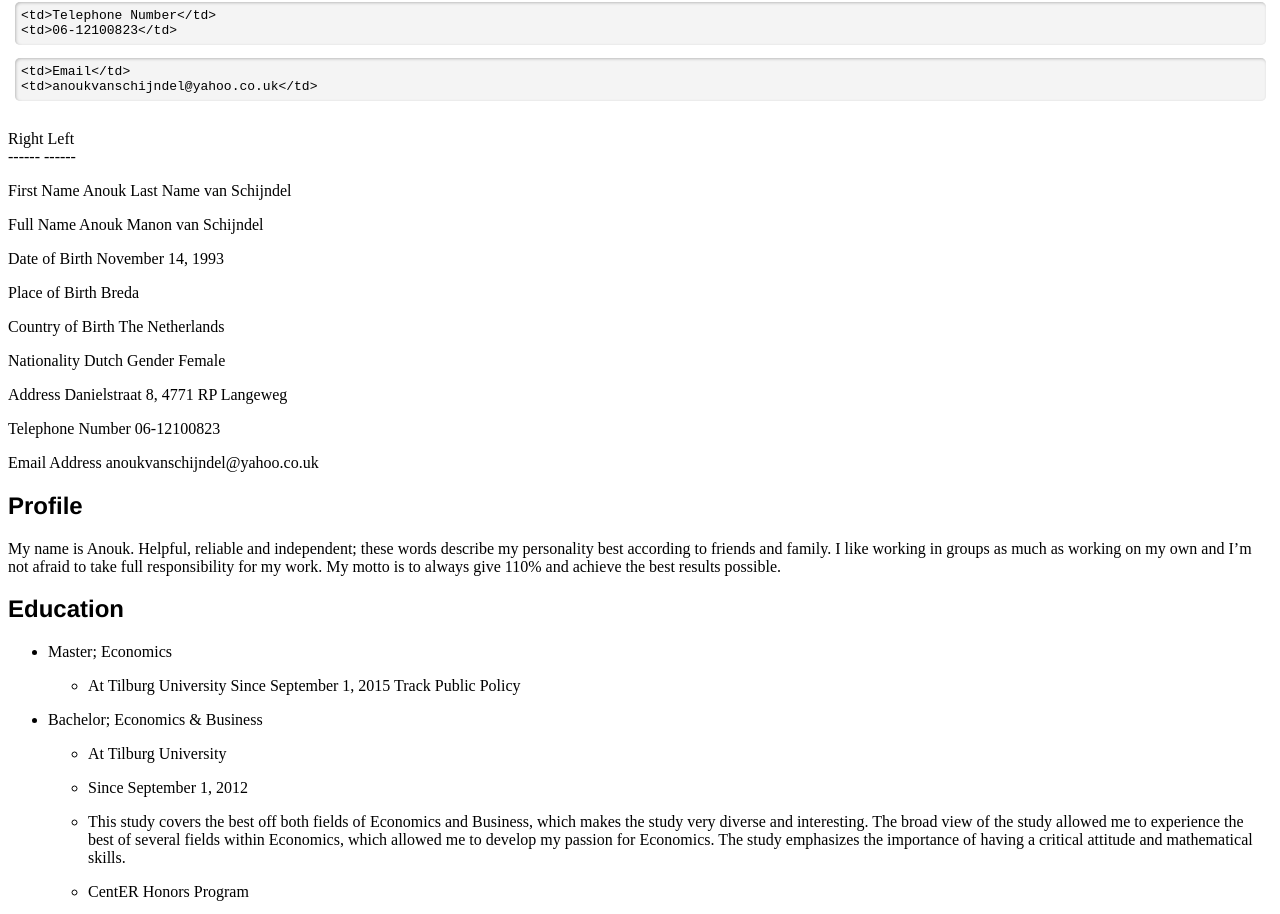
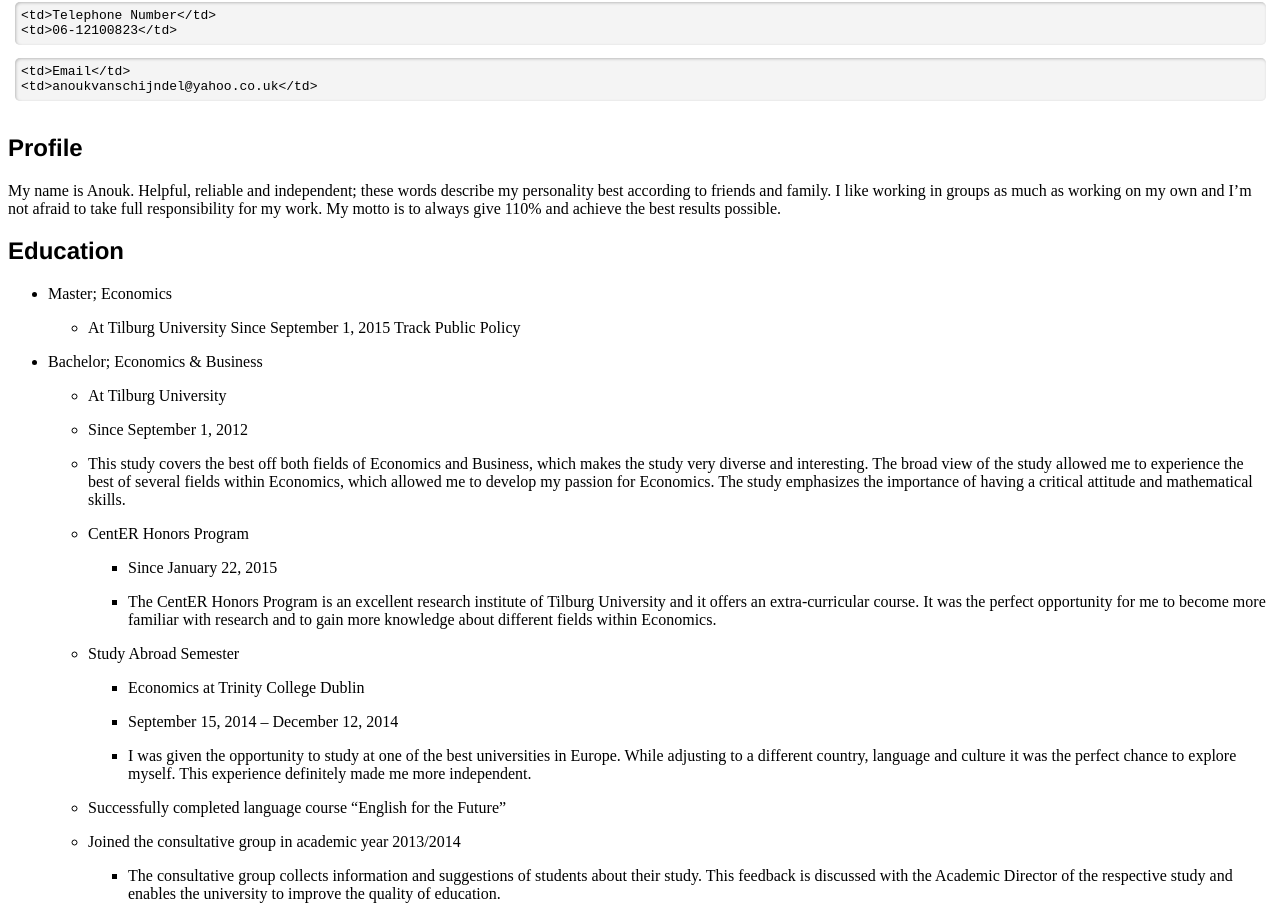
Before and after one commit to AnoukvanSchijndel/second-repo, a plain HTML site: page index.html in a window 1280 px wide. Shown: the part 817-1731 px from the top of the page. Drawn offline with Linux system fonts and the light colour scheme.

Commit message:
First pages commit

```diff
--- a/index.html
+++ b/index.html
@@ -65,17 +65,6 @@
 &lt;td&gt;anoukvanschijndel@yahoo.co.uk&lt;/td&gt;</code></pre>
 </tr>
 </table>
-<p>Right Left<br />
------- ------</p>
-<p>First Name Anouk Last Name van Schijndel</p>
-<p>Full Name Anouk Manon van Schijndel</p>
-<p>Date of Birth November 14, 1993</p>
-<p>Place of Birth Breda</p>
-<p>Country of Birth The Netherlands</p>
-<p>Nationality Dutch Gender Female</p>
-<p>Address Danielstraat 8, 4771 RP Langeweg</p>
-<p>Telephone Number 06-12100823</p>
-<p>Email Address anoukvanschijndel@yahoo.co.uk</p>
 <h2 id="profile">Profile</h2>
 <p>My name is Anouk. Helpful, reliable and independent; these words describe my personality best according to friends and family. I like working in groups as much as working on my own and I’m not afraid to take full responsibility for my work. My motto is to always give 110% and achieve the best results possible.</p>
 <h2 id="education">Education</h2>
```
Also changed, not shown: 1 other file.
